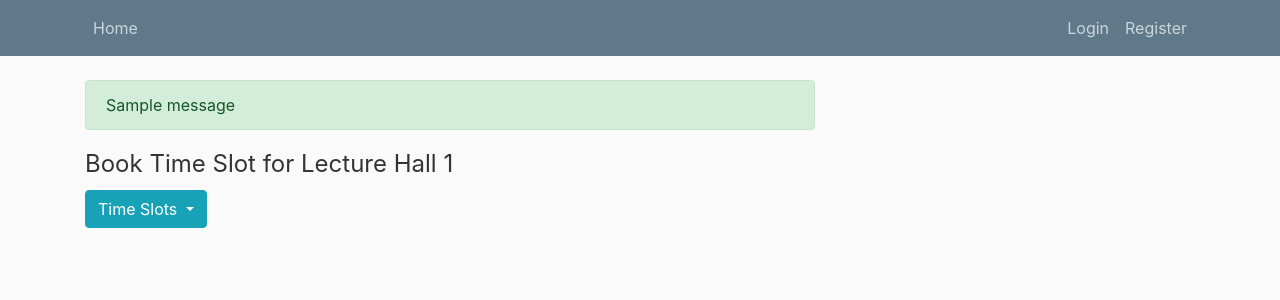
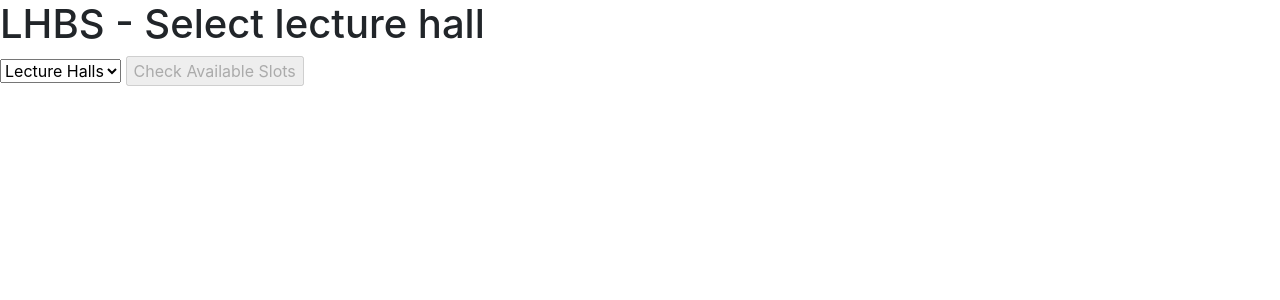
Before and after one commit to Anshul5195/LHBS, a Flask app: template templates/lecture_hall.html in a window 1280 px wide. Shown: the top 300 px of the page. Run offline with Flask 2, Linux system fonts and the light colour scheme; the template is opened without the code that fills it: most values are stand-ins (such as "Sample title", 1, 10 or a date in 2020); one stand-in notice (Sample message) is shown; some libraries are stand-ins or nearby versions.

Commit message:
modify run.py layout.html and lecture_hall.html delete main.css add error.html and time_slot.html

```diff
--- a/run.py
+++ b/run.py
@@ -1,16 +1,99 @@
-from flask import Flask, render_template, url_for
+from flask import Flask, render_template, request, redirect
 
 app = Flask(__name__)
 
+time_slots = ["8:00 am - 9:00 am", "9:00 am - 10:00 am", "10:00 am - 11:00 am", "11:00 am - 12:00 pm",
+              "12:00 pm - 1:00 pm", "1:00 pm - 2:00 pm", "2:00 pm - 3:00 pm", "3:00 pm - 4:00 pm",
+              "4:00 pm - 5:00 pm", "5:00 pm - 6:00 pm", "6:00 pm - 7:00 pm", "7:00 pm - 8:00 pm"]
+
+database = {
+    'Lecture Hall 1': ["8:00 am - 9:00 am", "9:00 am - 10:00 am", "10:00 am - 11:00 am", "11:00 am - 12:00 pm",
+              "12:00 pm - 1:00 pm", "1:00 pm - 2:00 pm", "2:00 pm - 3:00 pm", "3:00 pm - 4:00 pm",
+              "4:00 pm - 5:00 pm", "5:00 pm - 6:00 pm", "6:00 pm - 7:00 pm", "7:00 pm - 8:00 pm"],
+    'Lecture Hall 2': ["8:00 am - 9:00 am", "9:00 am - 10:00 am", "10:00 am - 11:00 am", "11:00 am - 12:00 pm",
+              "12:00 pm - 1:00 pm", "1:00 pm - 2:00 pm", "2:00 pm - 3:00 pm", "3:00 pm - 4:00 pm",
+              "4:00 pm - 5:00 pm", "5:00 pm - 6:00 pm", "6:00 pm - 7:00 pm", "7:00 pm - 8:00 pm"],
+    'Lecture Hall 3': ["8:00 am - 9:00 am", "9:00 am - 10:00 am", "10:00 am - 11:00 am", "11:00 am - 12:00 pm",
+              "12:00 pm - 1:00 pm", "1:00 pm - 2:00 pm", "2:00 pm - 3:00 pm", "3:00 pm - 4:00 pm",
+              "4:00 pm - 5:00 pm", "5:00 pm - 6:00 pm", "6:00 pm - 7:00 pm", "7:00 pm - 8:00 pm"],
+    'Lecture Hall 4': ["8:00 am - 9:00 am", "9:00 am - 10:00 am", "10:00 am - 11:00 am", "11:00 am - 12:00 pm",
+              "12:00 pm - 1:00 pm", "1:00 pm - 2:00 pm", "2:00 pm - 3:00 pm", "3:00 pm - 4:00 pm",
+              "4:00 pm - 5:00 pm", "5:00 pm - 6:00 pm", "6:00 pm - 7:00 pm", "7:00 pm - 8:00 pm"],
+    'Lecture Hall 5': ["8:00 am - 9:00 am", "9:00 am - 10:00 am", "10:00 am - 11:00 am", "11:00 am - 12:00 pm",
+              "12:00 pm - 1:00 pm", "1:00 pm - 2:00 pm", "2:00 pm - 3:00 pm", "3:00 pm - 4:00 pm",
+              "4:00 pm - 5:00 pm", "5:00 pm - 6:00 pm", "6:00 pm - 7:00 pm", "7:00 pm - 8:00 pm"],
+    'Lecture Hall 6': ["8:00 am - 9:00 am", "9:00 am - 10:00 am", "10:00 am - 11:00 am", "11:00 am - 12:00 pm",
+              "12:00 pm - 1:00 pm", "1:00 pm - 2:00 pm", "2:00 pm - 3:00 pm", "3:00 pm - 4:00 pm",
+              "4:00 pm - 5:00 pm", "5:00 pm - 6:00 pm", "6:00 pm - 7:00 pm", "7:00 pm - 8:00 pm"],
+    'Lecture Hall 7': ["8:00 am - 9:00 am", "9:00 am - 10:00 am", "10:00 am - 11:00 am", "11:00 am - 12:00 pm",
+                       "12:00 pm - 1:00 pm", "1:00 pm - 2:00 pm", "2:00 pm - 3:00 pm", "3:00 pm - 4:00 pm",
+                       "4:00 pm - 5:00 pm", "5:00 pm - 6:00 pm", "6:00 pm - 7:00 pm", "7:00 pm - 8:00 pm"],
+    'Lecture Hall 8': ["8:00 am - 9:00 am", "9:00 am - 10:00 am", "10:00 am - 11:00 am", "11:00 am - 12:00 pm",
+              "12:00 pm - 1:00 pm", "1:00 pm - 2:00 pm", "2:00 pm - 3:00 pm", "3:00 pm - 4:00 pm",
+              "4:00 pm - 5:00 pm", "5:00 pm - 6:00 pm", "6:00 pm - 7:00 pm", "7:00 pm - 8:00 pm"],
+    'Lecture Hall 9': ["8:00 am - 9:00 am", "9:00 am - 10:00 am", "10:00 am - 11:00 am", "11:00 am - 12:00 pm",
+              "12:00 pm - 1:00 pm", "1:00 pm - 2:00 pm", "2:00 pm - 3:00 pm", "3:00 pm - 4:00 pm",
+              "4:00 pm - 5:00 pm", "5:00 pm - 6:00 pm", "6:00 pm - 7:00 pm", "7:00 pm - 8:00 pm"],
+    'Lecture Hall 10': ["8:00 am - 9:00 am", "9:00 am - 10:00 am", "10:00 am - 11:00 am", "11:00 am - 12:00 pm",
+              "12:00 pm - 1:00 pm", "1:00 pm - 2:00 pm", "2:00 pm - 3:00 pm", "3:00 pm - 4:00 pm",
+              "4:00 pm - 5:00 pm", "5:00 pm - 6:00 pm", "6:00 pm - 7:00 pm", "7:00 pm - 8:00 pm"],
+    'Lecture Hall 11': ["8:00 am - 9:00 am", "9:00 am - 10:00 am", "10:00 am - 11:00 am", "11:00 am - 12:00 pm",
+              "12:00 pm - 1:00 pm", "1:00 pm - 2:00 pm", "2:00 pm - 3:00 pm", "3:00 pm - 4:00 pm",
+              "4:00 pm - 5:00 pm", "5:00 pm - 6:00 pm", "6:00 pm - 7:00 pm", "7:00 pm - 8:00 pm"],
+    'Lecture Hall 12': ["8:00 am - 9:00 am", "9:00 am - 10:00 am", "10:00 am - 11:00 am", "11:00 am - 12:00 pm",
+              "12:00 pm - 1:00 pm", "1:00 pm - 2:00 pm", "2:00 pm - 3:00 pm", "3:00 pm - 4:00 pm",
+              "4:00 pm - 5:00 pm", "5:00 pm - 6:00 pm", "6:00 pm - 7:00 pm", "7:00 pm - 8:00 pm"],
+    'Lecture Hall 13': ["8:00 am - 9:00 am", "9:00 am - 10:00 am", "10:00 am - 11:00 am", "11:00 am - 12:00 pm",
+              "12:00 pm - 1:00 pm", "1:00 pm - 2:00 pm", "2:00 pm - 3:00 pm", "3:00 pm - 4:00 pm",
+              "4:00 pm - 5:00 pm", "5:00 pm - 6:00 pm", "6:00 pm - 7:00 pm", "7:00 pm - 8:00 pm"],
+    'Lecture Hall 14': ["8:00 am - 9:00 am", "9:00 am - 10:00 am", "10:00 am - 11:00 am", "11:00 am - 12:00 pm",
+              "12:00 pm - 1:00 pm", "1:00 pm - 2:00 pm", "2:00 pm - 3:00 pm", "3:00 pm - 4:00 pm",
+              "4:00 pm - 5:00 pm", "5:00 pm - 6:00 pm", "6:00 pm - 7:00 pm", "7:00 pm - 8:00 pm"],
+    'Lecture Hall 15': ["8:00 am - 9:00 am", "9:00 am - 10:00 am", "10:00 am - 11:00 am", "11:00 am - 12:00 pm",
+              "12:00 pm - 1:00 pm", "1:00 pm - 2:00 pm", "2:00 pm - 3:00 pm", "3:00 pm - 4:00 pm",
+              "4:00 pm - 5:00 pm", "5:00 pm - 6:00 pm", "6:00 pm - 7:00 pm", "7:00 pm - 8:00 pm"],
+    'Lecture Hall 16': ["8:00 am - 9:00 am", "9:00 am - 10:00 am", "10:00 am - 11:00 am", "11:00 am - 12:00 pm",
+              "12:00 pm - 1:00 pm", "1:00 pm - 2:00 pm", "2:00 pm - 3:00 pm", "3:00 pm - 4:00 pm",
+              "4:00 pm - 5:00 pm", "5:00 pm - 6:00 pm", "6:00 pm - 7:00 pm", "7:00 pm - 8:00 pm"]
+}
+
 
 @app.route("/")
-def hello_world():
-    return render_template('home.html', title='Home')
+def home():
+    lecture_halls = []
+    for lecture_hall in database:
+        if len(database[lecture_hall]) == len(time_slots):
+            is_available = False
+        else:
+            is_available = True
+        lecture_halls.append([lecture_hall, is_available])
+    any_lecture_hall_available = any(lecture_hall[1] for lecture_hall in lecture_halls)
+    return render_template('lecture_hall.html', title='Home', lecture_halls=lecture_halls,
+                           any_lecture_hall_available=any_lecture_hall_available)
 
 
-@app.route("/lecture_hall/<int:number>")
-def lecture_hall(number):
-    return render_template('lecture_hall.html', title=f'Lecture Hall {number}', number=number)
+@app.route("/time_slot_page", methods=['GET', 'POST'])
+def time_slot_page():
+    selected_lecture_hall = request.form.get('lecture-hall')
+    if selected_lecture_hall:
+        booked_time_slots = []
+        for time_slot in database[selected_lecture_hall]:
+            booked_time_slots.append(time_slot)
+        return render_template('time_slot.html', title='Time Slots', time_slots=time_slots,
+                               booked_time_slots=booked_time_slots, selected_lecture_hall=selected_lecture_hall)
+    error = 'You must select the lecture hall'
+    return render_template('error.html', error=error)
+
+
+@app.route("/booking", methods=['GET', 'POST'])
+def booking_page():
+    selected_time_slot = request.form.get('time-slot')
+    current_lecture_hall = request.form.get('current-lecture-hall')
+    if selected_time_slot and current_lecture_hall:
+        database[current_lecture_hall].append(selected_time_slot)
+        return redirect('/')
+    error = "You must select the time slot"
+    return render_template('error.html', error=error)
 
 
 if __name__ == '__main__':
--- a/static/main.css
+++ /dev/null
@@ -1,80 +0,0 @@
-body {
-  background: #fafafa;
-  color: #333333;
-  margin-top: 5rem;
-}
-
-h1, h2, h3, h4, h5, h6 {
-  color: #444444;
-}
-
-.bg-steel {
-  background-color: #5f788a;
-}
-
-.site-header .navbar-nav .nav-link {
-  color: #cbd5db;
-}
-
-.site-header .navbar-nav .nav-link:hover {
-  color: #ffffff;
-}
-
-.site-header .navbar-nav .nav-link.active {
-  font-weight: 500;
-}
-
-.content-section {
-  background: #ffffff;
-  padding: 10px 20px;
-  border: 1px solid #dddddd;
-  border-radius: 3px;
-  margin-bottom: 20px;
-}
-
-.article-title {
-  color: #444444;
-}
-
-a.article-title:hover {
-  color: #428bca;
-  text-decoration: none;
-}
-
-.article-content {
-  white-space: pre-line;
-}
-
-.article-img {
-  height: 65px;
-  width: 65px;
-  margin-right: 16px;
-}
-
-.article-metadata {
-  padding-bottom: 1px;
-  margin-bottom: 4px;
-  border-bottom: 1px solid #e3e3e3
-}
-
-.article-metadata a:hover {
-  color: #333;
-  text-decoration: none;
-}
-
-.article-svg {
-  width: 25px;
-  height: 25px;
-  vertical-align: middle;
-}
-
-.account-img {
-  height: 125px;
-  width: 125px;
-  margin-right: 20px;
-  margin-bottom: 16px;
-}
-
-.account-heading {
-  font-size: 2.5rem;
-}
--- /dev/null
+++ b/templates/error.html
@@ -0,0 +1,5 @@
+{% extends 'layout.html' %}
+
+{% block content %}
+<h1>{{ error }}</h1>
+{% endblock content %}
--- a/templates/layout.html
+++ b/templates/layout.html
@@ -8,54 +8,14 @@
     <!-- Bootstrap CSS -->
     <link rel="stylesheet" href="https://stackpath.bootstrapcdn.com/bootstrap/4.3.1/css/bootstrap.min.css" integrity="sha384-ggOyR0iXCbMQv3Xipma34MD+dH/1fQ784/j6cY/iJTQUOhcWr7x9JvoRxT2MZw1T" crossorigin="anonymous">
 
-    <!-- Adding that main.css file that we used to style -->
-    <link rel="stylesheet" type="text/css" href="{{ url_for('static', filename='main.css') }}">
-
     {% if title %}
-        <title>Lecture Hall Booking System - {{ title }}</title>
+        <title>LHBS-{{ title }}</title>
     {% else %}
-        <title>Lecture Hall Booking System</title>
+        <title>LHBS</title>
     {% endif %}
 </head>
 <body>
-<!-- This whole header tag is for navigation bar, and we are using bootstrap classes in this -->
-    <header class="site-header">
-      <nav class="navbar navbar-expand-md navbar-dark bg-steel fixed-top">
-        <div class="container">
-          <button class="navbar-toggler" type="button" data-toggle="collapse" data-target="#navbarToggle" aria-controls="navbarToggle" aria-expanded="false" aria-label="Toggle navigation">
-            <span class="navbar-toggler-icon"></span>
-          </button>
-          <div class="collapse navbar-collapse" id="navbarToggle">
-            <div class="navbar-nav mr-auto">
-              <a class="nav-item nav-link" href="/">Home</a>
-            </div>
-            <div class="navbar-nav">
-              <a class="nav-item nav-link" href="#">Login</a>
-              <a class="nav-item nav-link" href="#">Register</a>
-            </div>
-          </div>
-        </div>
-      </nav>
-    </header>
-
-
-<!-- This whole main tag is to beautify the block content -->
-    <main role="main" class="container">
-      <div class="row">
-        <div class="col-md-8">
-          {% with messages = get_flashed_messages(with_categories=true) %}
-            {% if messages %}
-                {% for category, message in messages %}
-                    <div class="alert alert-{{ category }}">
-                        {{ message }}
-                    </div>
-                {% endfor %}
-            {% endif %}
-          {% endwith %}
   {% block content %}{% endblock %}
-        </div>
-      </div>
-    </main>
 
   <!-- Optional JavaScript -->
   <!-- jQuery first, then Popper.js, then Bootstrap JS -->
--- a/templates/lecture_hall.html
+++ b/templates/lecture_hall.html
@@ -1,24 +1,22 @@
 {% extends 'layout.html' %}
 
 {% block content %}
-    <legend>Book Time Slot for Lecture Hall {{ number }}</legend>
-    <div class="dropdown">
-      <button class="btn btn-info dropdown-toggle" type="button" id="dropdownMenu2" data-toggle="dropdown" aria-haspopup="true" aria-expanded="false">
-        Time Slots
-      </button>
-      <div class="dropdown-menu" aria-labelledby="dropdownMenu2">
-        <a class="dropdown-item" href="#">8:00 AM - 9:00 AM</a>
-        <a class="dropdown-item" href="#">9:00 AM - 10:00 AM</a>
-        <a class="dropdown-item" href="#">10:00 AM - 11:00 AM</a>
-        <a class="dropdown-item" href="#">11:00 AM - 12:00 PM</a>
-        <a class="dropdown-item" href="#">12:00 PM - 1:00 PM</a>
-        <a class="dropdown-item" href="#">1:00 PM - 2:00 PM</a>
-        <a class="dropdown-item" href="#">2:00 PM - 3:00 PM</a>
-        <a class="dropdown-item" href="#">3:00 PM - 4:00 PM</a>
-        <a class="dropdown-item" href="#">4:00 PM - 5:00 PM</a>
-        <a class="dropdown-item" href="#">5:00 PM - 6:00 PM</a>
-        <a class="dropdown-item" href="#">6:00 PM - 7:00 PM</a>
-        <a class="dropdown-item" href="#">7:00 PM - 8:00 PM</a>
-      </div>
-    </div>
+<h1>LHBS - Select lecture hall</h1>
+<form action="/time_slot_page" method="POST">
+    <select name="lecture-hall">
+        <option disabled selected value="">Lecture Halls</option>
+        {% for lecture_hall in lecture_halls %}
+            {% if lecture_hall[1] %}
+                <option value="{{ lecture_hall[0] }}">{{ lecture_hall[0] }}</option>
+            {% else %}
+                <option disabled value="">{{ lecture_hall[0] }}</option>
+            {% endif %}
+        {% endfor %}
+    </select>
+    {% if any_lecture_hall_available %}
+        <input type="submit" value="Check Available Slots">
+    {% else %}
+        <input disabled type="submit" value="Check Available Slots">
+    {% endif %}
+</form>
 {% endblock content %}
```
Also changed, not shown: templates/home.html (deleted, +0 -30 lines), templates/time_slot.html (added, +19 -0 lines). Lines whose indentation alone changed are shown as unchanged.
